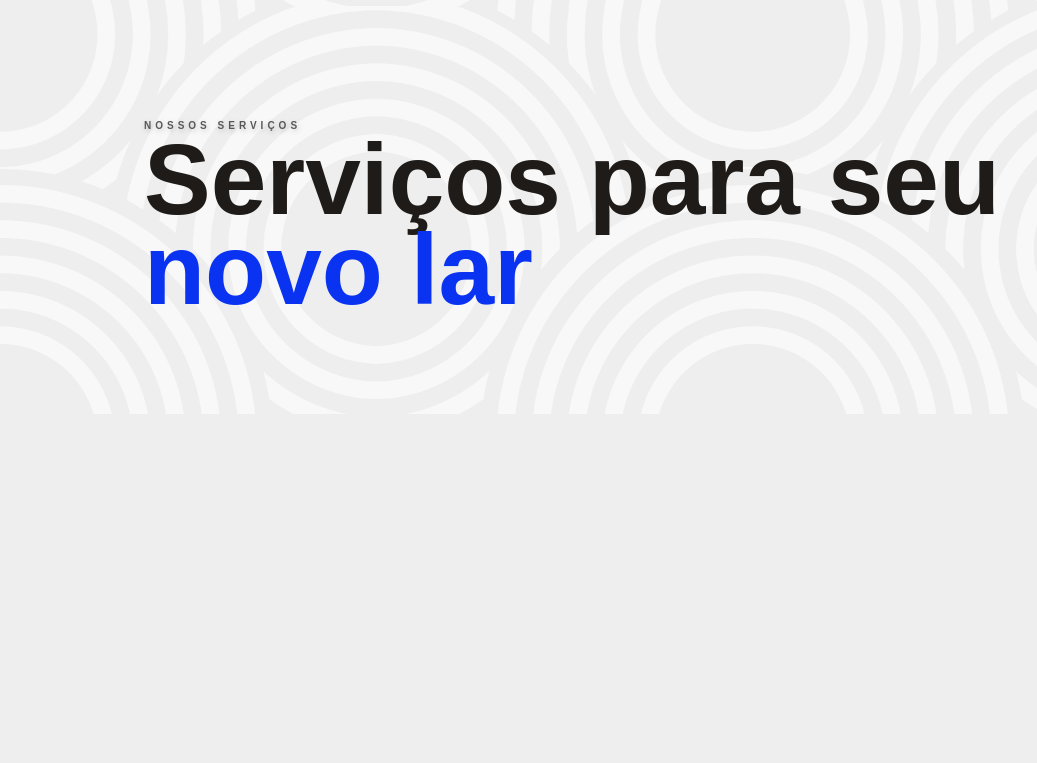
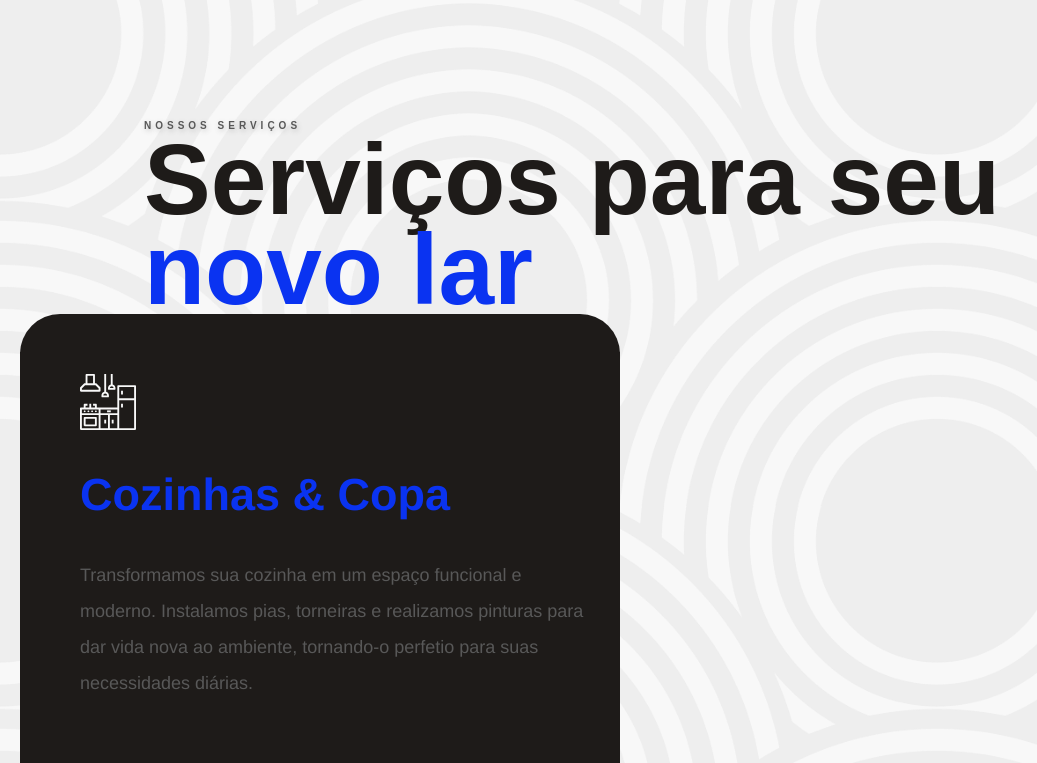
Before and after one commit to lucastdcs/ReforMar, a React (Vite) app: page / in a window 1280 px wide. Shown: the part 2034-2797 px from the top of the page, without its empty margins (0-1037 px from the left). Before the commit the page ends 2448 px from the top, so only its background shows below. Built offline with nearby package versions, Linux system fonts and the light colour scheme.

Commit message:
Fixed Services Card Styles

```diff
--- a/src/Components/Button/Button.jsx
+++ b/src/Components/Button/Button.jsx
@@ -2,7 +2,7 @@ import React from "react";
 import StyledButton from "./Button.styled.js";
 
 const Button = (props) => {
-  return <StyledButton id="btn_contact">{props.texto}</StyledButton>;
+  return <StyledButton id="btn_contact" variant={props.variant}>{props.texto}</StyledButton>;
 };
 
 export default Button;
--- a/src/Components/Button/Button.styled.js
+++ b/src/Components/Button/Button.styled.js
@@ -1,4 +1,4 @@
-import styled from "styled-components";
+import styled, {css} from "styled-components";
 import "../../assets/styles/base/variables.css"
 
 const StyledButton = styled.button`
@@ -20,10 +20,10 @@ const StyledButton = styled.button`
 
     cursor: pointer;
 
+    color: white;
     ${props => props.variant === 'outline' && css`
         background-color: transparent;
         border: 2px solid white;
-        color: white;
     `}
 
 `;
--- a/src/Components/ServicesCard/ServicesCard.jsx
+++ b/src/Components/ServicesCard/ServicesCard.jsx
@@ -19,8 +19,10 @@ const ServicesCard = (props) => {
           pias, torneiras e realizamos pinturas para dar vida nova ao ambiente,
           tornando-o perfetio para suas necessidades diárias.
         </Text>
-        <Button text="Entre em contato" variant="outline"/>
-        <Button text="Veja nosso portfólio"/>
+        <div className="">
+          <Button texto="Entre em contato" variant="outline" />
+          <Button texto="Veja nosso portfólio" />
+        </div>
       </StyledServicesCard>
     </>
   );
--- a/src/Components/ServicesCard/ServicesCard.styled.js
+++ b/src/Components/ServicesCard/ServicesCard.styled.js
@@ -6,15 +6,26 @@ export const StyledServicesCard = styled.div`
    height: 60rem;
    background-color: var(--black);
    border-radius: 4rem;
-   padding: 6rem 6rem 3rem 3rem;
+   padding: 6rem 3rem 3rem 6rem;
    display: flex;
    flex-direction: column;
 
-   span{
-    align-self: flex-start;
+
+   p {
+    color: var(--grey);
+
+   }
+   h3{
+    color: var(--color-tertiary);
+    margin: 4rem 0;
    }
 
-   h3{
-    color: var(--color-tertiary);
+   div  {
+      align-self: flex-end;
+      margin-top: auto;
+   }
+
+   div button:nth-child(1){
+      margin-right: 1rem;
    }
 `;
--- a/src/Pages/Início.jsx
+++ b/src/Pages/Início.jsx
@@ -5,6 +5,7 @@ import Card from "../Components/Card/Card.jsx";
 import backgroundImg from "../assets/imgs/Hero-Img.png";
 import CardExample from "../assets/imgs/CardExample.png";
 import Titles from "../Components/Titles/Titles.jsx";
+import ServicesCard from "../Components/ServicesCard/ServicesCard.jsx";
 import { H2 } from "../assets/styles/typography.styled.js";
 import { Text } from "../assets/styles/typography.styled.js";
 import { LabelTitle } from "../assets/styles/typography.styled.js";
@@ -167,6 +168,7 @@ const Inicio = () => {
       </StyledContainer3>
       <StyledContainer4>
       <Titles text_label="Nossos serviços" text_title="Serviços para seu" text_span="novo lar"/>
+      <ServicesCard></ServicesCard>
       </StyledContainer4>
     </>
   );
```
